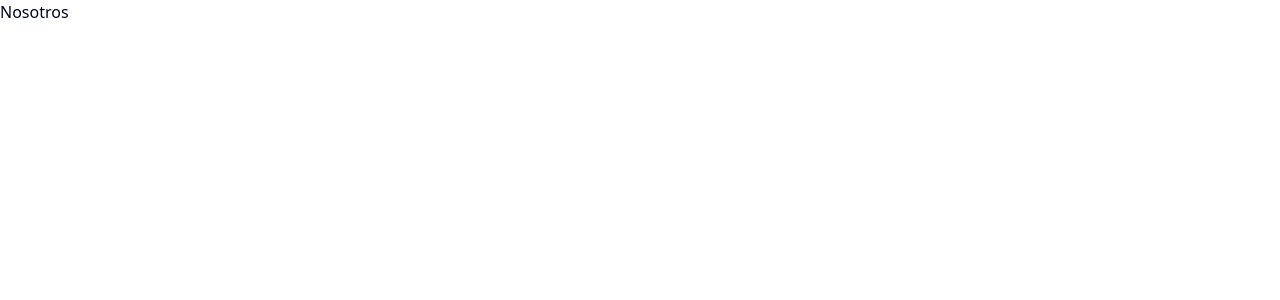
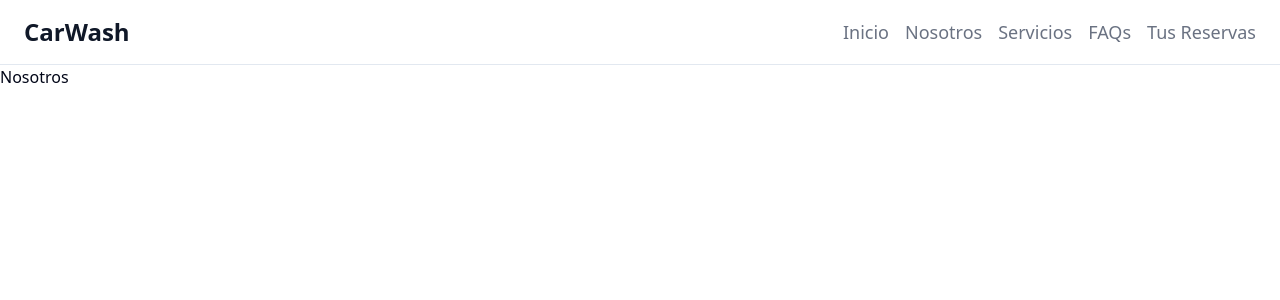
Before and after one commit to gerald-gv/CarWash-web, a React (Vite) app: page /nosotros in a window 1280 px wide. Shown: the top 300 px of the page. Built offline with nearby package versions, Linux system fonts and the light colour scheme.

Commit message:
Layout creado para todas las rutas

```diff
--- a/src/App.jsx
+++ b/src/App.jsx
@@ -5,14 +5,17 @@
 import Nosotros from './pages/Nosotros';
 import Servicios from './pages/Servicios';
 import FAQs from './pages/FAQs';
+import Layout from './components/layout';
 
 function App() {
   return (
     <Routes>
-      <Route path="/" element={<Inicio />} />
-      <Route path="/nosotros" element={<Nosotros />} />
-      <Route path="/servicios" element={<Servicios />} />
-      <Route path="/faqs" element={<FAQs />} />
+      <Route path='/' element={<Layout/>}>
+        <Route index element={<Inicio />} />
+        <Route path="/nosotros" element={<Nosotros />} />
+        <Route path="/servicios" element={<Servicios />} />
+        <Route path="/faqs" element={<FAQs />} />
+      </Route>
     </Routes>
   )
 }
--- /dev/null
+++ b/src/components/Layout.jsx
@@ -0,0 +1,16 @@
+import Navbar from "./Navbar";
+import { Outlet } from "react-router-dom";
+import React from 'react'
+
+const Layout = () => {
+  return (
+    <div className='min-h-screen flex flex-col'>
+        <Navbar />
+        <main className="flex-grow">
+            <Outlet/>
+        </main>
+    </div>
+  )
+}
+
+export default Layout
--- a/src/pages/Inicio.jsx
+++ b/src/pages/Inicio.jsx
@@ -1,14 +1,12 @@
 import React from 'react'
-import Navbar from '../components/Navbar'
 import HeroSlider from '../components/HeroSlider'
 import Card from '../components/CardInicio'
 const Inicio = () => {
   return (
-    <div className='min-h-screen flex flex-col'>
-      <Navbar />
+    <>
       <HeroSlider />
       <Card />
-    </div>
+    </>
   )
 }
 
--- a/src/pages/Servicios.jsx
+++ b/src/pages/Servicios.jsx
@@ -21,7 +21,6 @@
   ];
   return (
     <div>
-      <Navbar />
       <main className='main-section'>
         <section className='main-services'>
           {cardsData.map((card, index) => (
```
